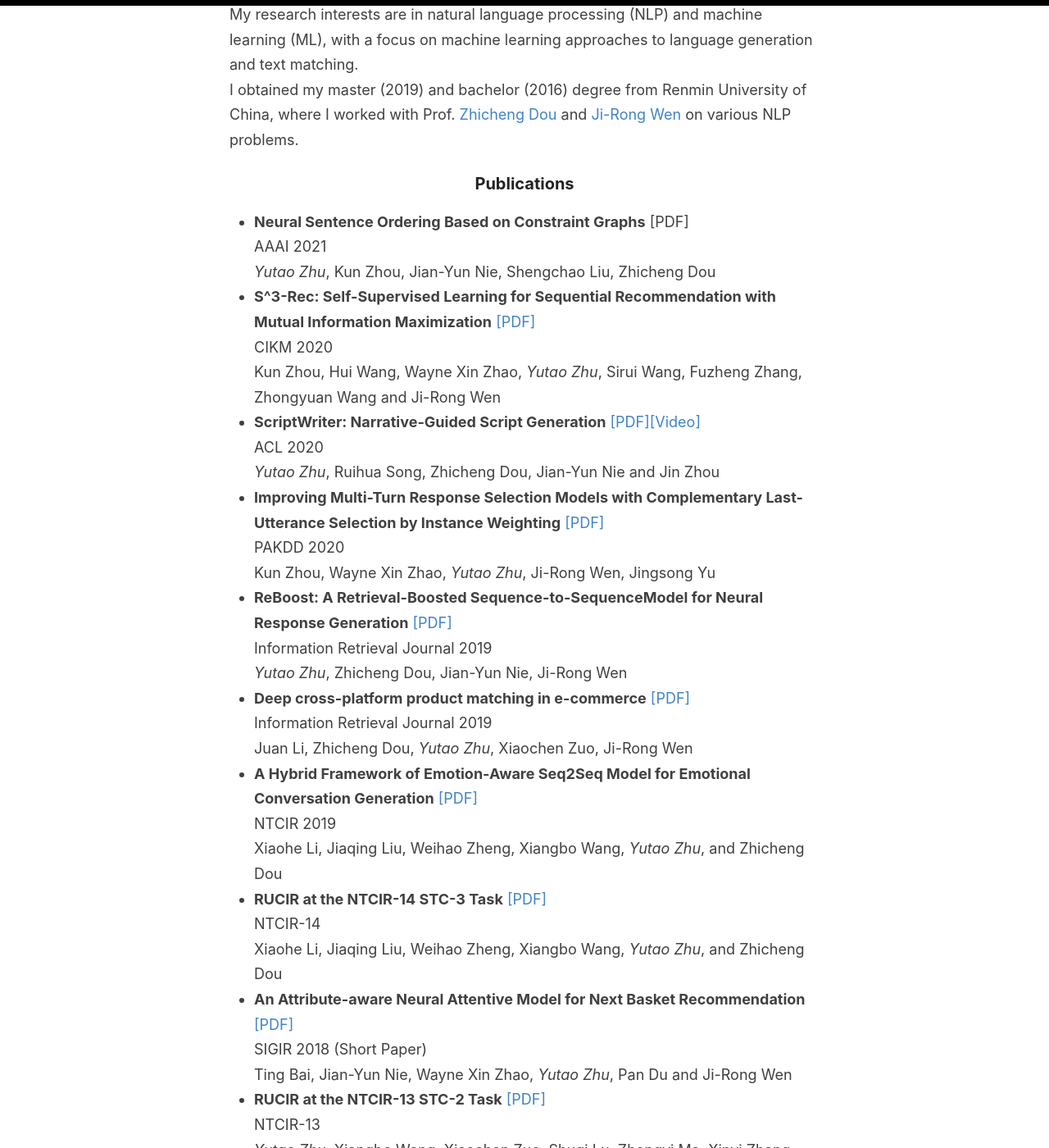
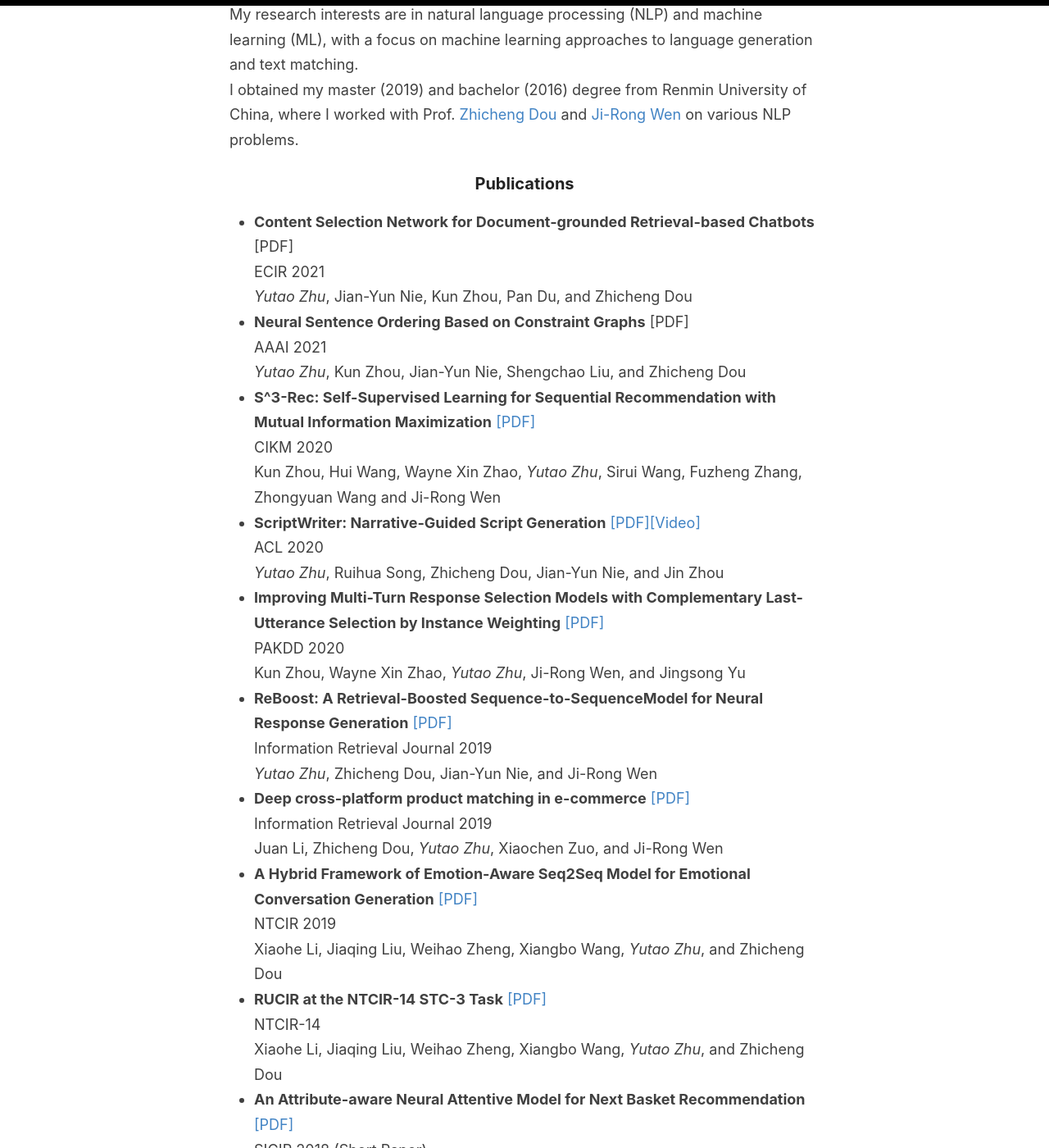
Before and after one commit to DaoD/homepage, a Jekyll site: the page built from index.md, in a window 1280 px wide and 1400 px high, scrolled down 199 px. Shown: the whole window at 82% size. Built offline with Jekyll 4.4.1, drawn with Linux system fonts in a browser that asks for light colours; our own code applies the rules of GitHub Pages for plain Markdown files; some of the changed text lies outside the part shown.

Commit message:
Update index.md

```diff
--- a/index.md
+++ b/index.md
@@ -3,24 +3,27 @@ My research interests are in natural language processing (NLP) and machine learn
 I obtained my master (2019) and bachelor (2016) degree from Renmin University of China, where I worked with Prof. [Zhicheng Dou](http://playbigdata.ruc.edu.cn/dou) and [Ji-Rong Wen](https://scholar.google.com/citations?user=tbxCHJgAAAAJ) on various NLP problems.
 
 ### Publications
+- **Content Selection Network for Document-grounded Retrieval-based Chatbots** \[PDF\]
+ECIR 2021
+_Yutao Zhu_, Jian-Yun Nie, Kun Zhou, Pan Du, and Zhicheng Dou
 - **Neural Sentence Ordering Based on Constraint Graphs** \[PDF\]
 AAAI 2021
-_Yutao Zhu_, Kun Zhou, Jian-Yun Nie, Shengchao Liu, Zhicheng Dou
+_Yutao Zhu_, Kun Zhou, Jian-Yun Nie, Shengchao Liu, and Zhicheng Dou
 - **S^3-Rec: Self-Supervised Learning for Sequential Recommendation with Mutual Information Maximization** [\[PDF\]](https://arxiv.org/pdf/2008.07873.pdf)
 CIKM 2020
 Kun Zhou, Hui Wang, Wayne Xin Zhao, _Yutao Zhu_, Sirui Wang, Fuzheng Zhang, Zhongyuan Wang and Ji-Rong Wen
 - **ScriptWriter: Narrative-Guided Script Generation** [\[PDF\]](https://www.aclweb.org/anthology/2020.acl-main.765.pdf)[\[Video\]](http://slideslive.com/38928837)
 ACL 2020
-_Yutao Zhu_, Ruihua Song, Zhicheng Dou, Jian-Yun Nie and Jin Zhou
+_Yutao Zhu_, Ruihua Song, Zhicheng Dou, Jian-Yun Nie, and Jin Zhou
 - **Improving Multi-Turn Response Selection Models with Complementary Last-Utterance Selection by Instance Weighting** [\[PDF\]](https://arxiv.org/pdf/2002.07397.pdf)
 PAKDD 2020
-Kun Zhou, Wayne Xin Zhao, _Yutao Zhu_, Ji-Rong Wen, Jingsong Yu
+Kun Zhou, Wayne Xin Zhao, _Yutao Zhu_, Ji-Rong Wen, and Jingsong Yu
 - **ReBoost: A Retrieval-Boosted Sequence-to-SequenceModel for Neural Response Generation** [\[PDF\]](https://link.springer.com/content/pdf/10.1007%2Fs10791-019-09364-x.pdf)
 Information Retrieval Journal 2019
-_Yutao Zhu_, Zhicheng Dou, Jian-Yun Nie, Ji-Rong Wen
+_Yutao Zhu_, Zhicheng Dou, Jian-Yun Nie, and Ji-Rong Wen
 - **Deep cross-platform product matching in e-commerce** [\[PDF\]](https://link.springer.com/content/pdf/10.1007%2Fs10791-019-09360-1.pdf)
 Information Retrieval Journal 2019
-Juan Li, Zhicheng Dou, _Yutao Zhu_, Xiaochen Zuo, Ji-Rong Wen
+Juan Li, Zhicheng Dou, _Yutao Zhu_, Xiaochen Zuo, and Ji-Rong Wen
 - **A Hybrid Framework of Emotion-Aware Seq2Seq Model for Emotional Conversation Generation** [\[PDF\]](https://link.springer.com/content/pdf/10.1007%2F978-3-030-36805-0_12.pdf)
 NTCIR 2019
 Xiaohe Li, Jiaqing Liu, Weihao Zheng, Xiangbo Wang, _Yutao Zhu_, and Zhicheng Dou
@@ -29,10 +32,10 @@ NTCIR-14
 Xiaohe Li, Jiaqing Liu, Weihao Zheng, Xiangbo Wang, _Yutao Zhu_, and Zhicheng Dou
 - **An Attribute-aware Neural Attentive Model for Next Basket Recommendation** [\[PDF\]](http://rali.iro.umontreal.ca/rali/sites/default/files/publis/p1201-bai.pdf)
 SIGIR 2018 (Short Paper)
-Ting Bai, Jian-Yun Nie, Wayne Xin Zhao, _Yutao Zhu_, Pan Du and Ji-Rong Wen
+Ting Bai, Jian-Yun Nie, Wayne Xin Zhao, _Yutao Zhu_, Pan Du, and Ji-Rong Wen
 - **RUCIR at the NTCIR-13 STC-2 Task** [\[PDF\]](http://research.nii.ac.jp/ntcir/workshop/OnlineProceedings13/pdf/ntcir/08-NTCIR13-STC-ZhuY.pdf)
 NTCIR-13
-_Yutao Zhu_, Xiangbo Wang, Xiaochen Zuo, Shuqi Lu, Zhengyi Ma, Xinyi Zhang, Zhicheng Dou
+_Yutao Zhu_, Xiangbo Wang, Xiaochen Zuo, Shuqi Lu, Zhengyi Ma, Xinyi Zhang, and Zhicheng Dou
 
 ### Experiences
 - 2018.8 - 2019.6, Research Intern, XiaoIce, Microsoft Asia.
```
